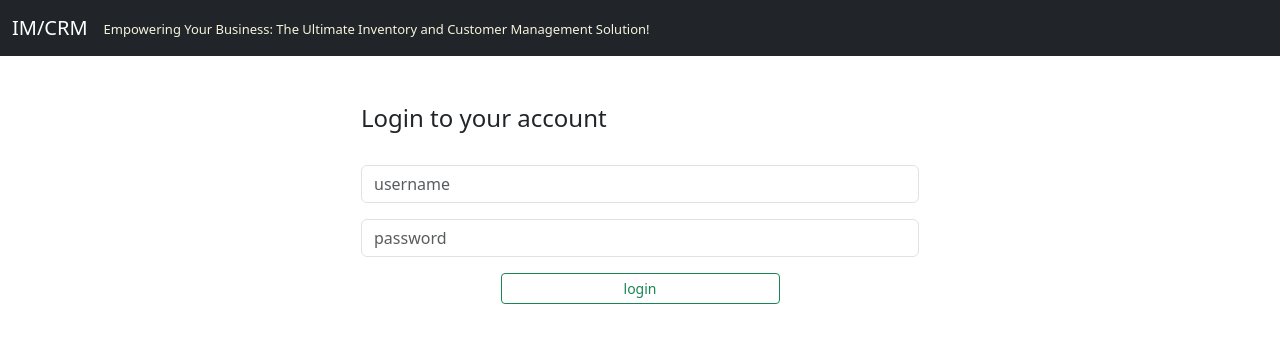
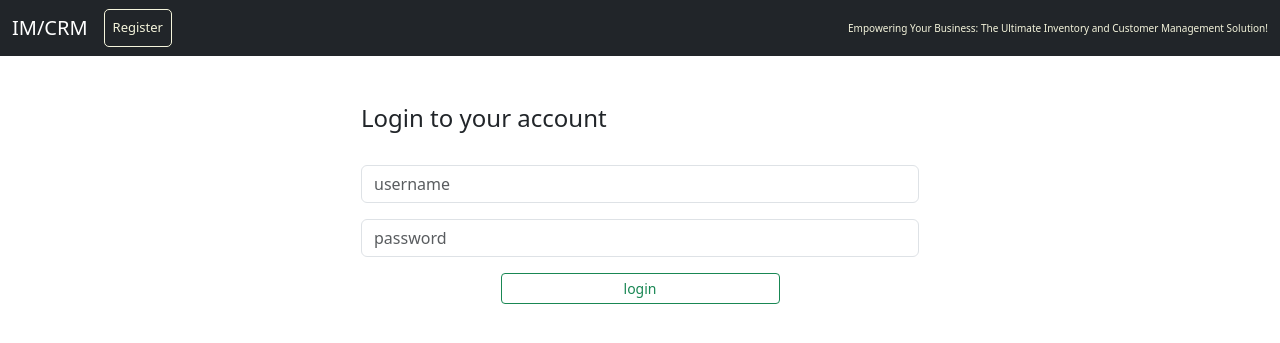
Before and after one commit to paulaji/IM-CRM, a Django app: page / in a window 1280 px wide. Shown: the top 343 px of the page. Run offline with Django 4.2, Linux system fonts and the light colour scheme.

Commit message:
Update navbar.html

```diff
--- a/imcrm/website/templates/navbar.html
+++ b/imcrm/website/templates/navbar.html
@@ -22,26 +22,40 @@
           <button
             style="
               background-color: rgb(255, 0, 0);
-              border: none;
+              border: 1px solid beige;
               padding: 0px 1px;
               border-radius: 5px;
             "
           >
-            <a class="nav-link" href="{% url 'logout' %}" style="color: #fff"
+            <a
+              class="nav-link"
+              href="{% url 'logout' %}"
+              style="color: #fff; font-size: small"
               >Logout</a
             >
           </button>
         </li>
         {% else %}
-        <li class="nav-item">
-          <!-- <a class="nav-link" href="{% url 'home' %}">Login</a> -->
-          <span style="color: beige; font-size: small"
-            >Empowering Your Business: The Ultimate Inventory and Customer
-            Management Solution!</span
+        <!-- adding the register user button/link if the user didnt login -->
+        <li
+          class="nav-item"
+          style="border: 1px solid beige; border-radius: 5px"
+        >
+          <a
+            class="nav-link"
+            style="color: beige; font-size: small"
+            href="{% url 'home' %}"
+            >Register</a
           >
         </li>
         {% endif %}
       </ul>
+      {% if not user.is_authenticated %}
+      <span style="color: beige; font-size: x-small"
+        >Empowering Your Business: The Ultimate Inventory and Customer
+        Management Solution!</span
+      >
+      {% endif %}
     </div>
   </div>
 </nav>
```
